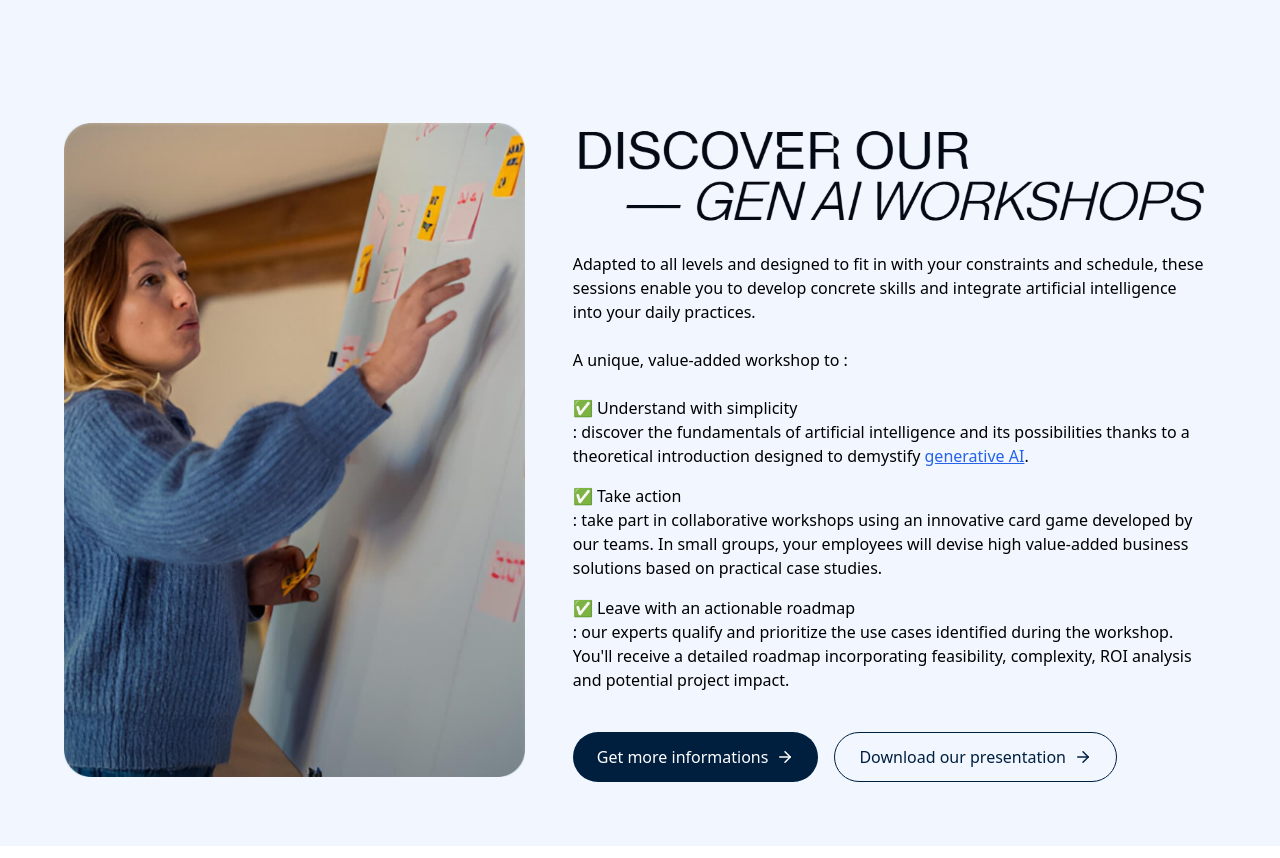
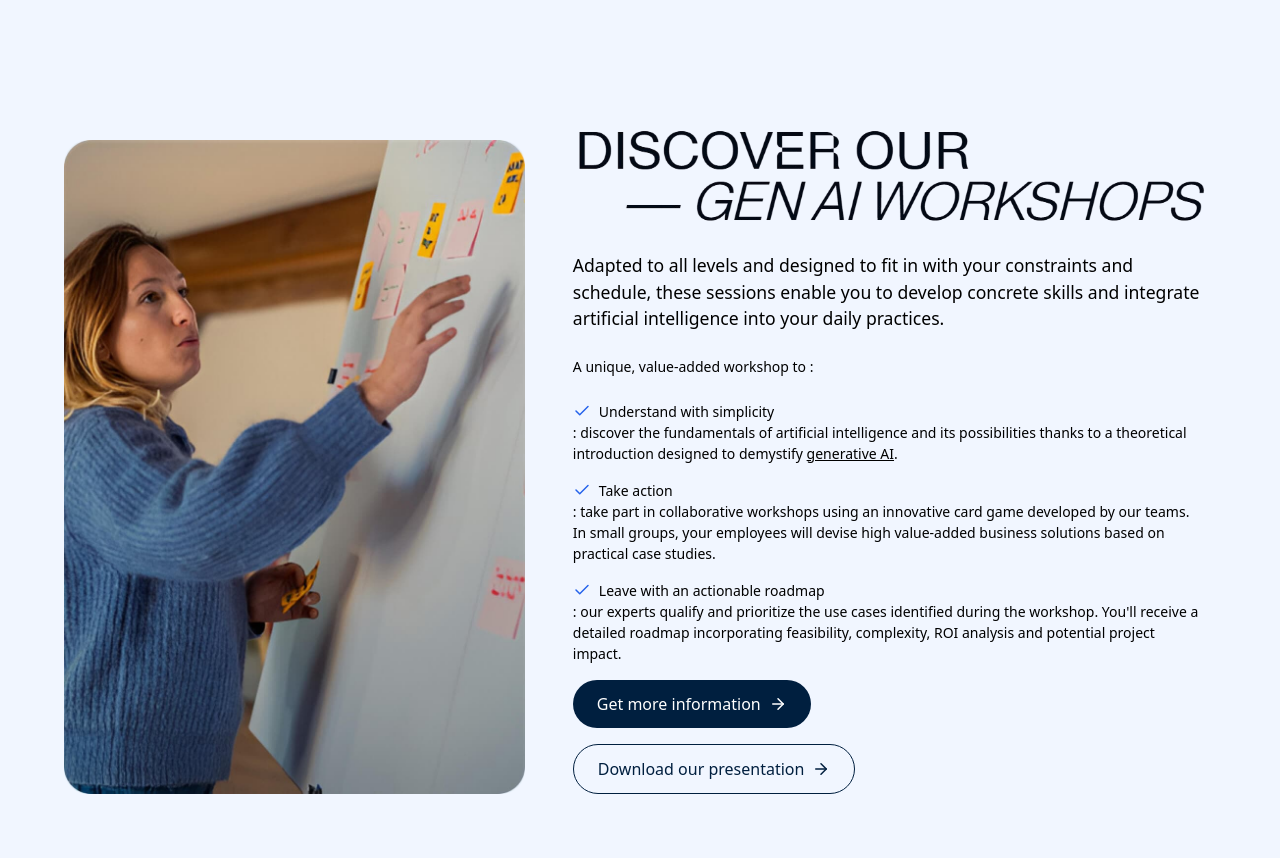
Before and after one commit to muskaanfayyaz/betomorrow-clone, a Next.js app: page / in a window 1280 px wide. Shown: the part 8380-9238 px from the top of the page. Built offline with nearby package versions, Linux system fonts and the light colour scheme.

Commit message:
Betomorrow

```diff
--- a/src/components/GenAIWorkshop.tsx
+++ b/src/components/GenAIWorkshop.tsx
@@ -1,24 +1,26 @@
 'use client';
 
 import Image from 'next/image';
-import { ArrowRight } from 'lucide-react';
+import { ArrowRight, Check } from 'lucide-react';
 
 export default function GenAIWorkshop() {
   return (
-    <section className="relative flex flex-col md:flex-row bg-[#f1f6ff] p-8 md:p-16 pt-[10rem] md:pt-[12rem] items-start gap-12 max-w-[90rem] mx-auto">
-      {/* Left: Image */}
-      <div className="flex-shrink-0 w-full md:w-[40%]">
+    <section className="relative flex flex-col md:flex-row bg-[#f1f6ff] p-8 md:p-16 pt-[10rem] md:pt-[12rem] items-stretch gap-12 max-w-[90rem] mx-auto">
+
+      {/* Left: Image aligned to bottom */}
+      <div className="flex-shrink-0 w-full md:w-[40%] flex items-end">
         <Image
           src="/formation/formation-1080.jpg"
           alt="Gen AI Workshop"
           width={400}
-          height={300}
+          height={1000}
           className="rounded-3xl w-full object-cover"
         />
       </div>
 
-      {/* Right: Text Content */}
-      <div className="flex flex-col w-full md:w-[55%] text-[#1a1a1a] space-y-6">
+      {/* Right: Text Content with space between */}
+      <div className="flex flex-col w-full md:w-[55%] text-[#1a1a1a] h-full justify-between">
+        <div className="space-y-6">
           <div className="w-full">
             <Image
               src="/gen-ai-work.png"
@@ -29,25 +31,25 @@ export default function GenAIWorkshop() {
             />
           </div>
 
-        <p className="text-black text-[1rem]">
+          <p className="text-black text-[1.1rem]">
             Adapted to all levels and designed to fit in with your constraints and schedule, these sessions enable you to develop concrete skills and integrate artificial intelligence into your daily practices.
           </p>
 
-        <p className="font-medium text-black text-[1rem]" >A unique, value-added workshop to :</p>
+          <p className="text-black text-[0.875rem] font-medium">A unique, value-added workshop to :</p>
 
-        <div className="space-y-4 text-black text-[1rem]">
+          <div className="space-y-4 text-black text-[0.875rem]">
             <div>
-            <p className="font-medium text-black flex items-center gap-2">
-              ✅ Understand with simplicity
+              <p className="text-black flex items-center gap-2 font-medium">
+                <Check className="text-blue-600" size={18} /> Understand with simplicity
               </p>
               <p>
-              : discover the fundamentals of artificial intelligence and its possibilities thanks to a theoretical introduction designed to demystify <a href="#" className="text-blue-600 underline">generative AI</a>.
+                : discover the fundamentals of artificial intelligence and its possibilities thanks to a theoretical introduction designed to demystify <a href="#" className="text-black underline">generative AI</a>.
               </p>
             </div>
 
             <div>
-            <p className="font-medium text-black flex items-center gap-2">
-              ✅ Take action
+              <p className="text-black flex items-center gap-2 font-medium">
+                <Check className="text-blue-600" size={18} /> Take action
               </p>
               <p>
                 : take part in collaborative workshops using an innovative card game developed by our teams. In small groups, your employees will devise high value-added business solutions based on practical case studies.
@@ -55,21 +57,22 @@ export default function GenAIWorkshop() {
             </div>
 
             <div>
-            <p className="font-medium text-black flex items-center gap-2">
-              ✅ Leave with an actionable roadmap
+              <p className="text-black flex items-center gap-2 font-medium">
+                <Check className="text-blue-600" size={18} /> Leave with an actionable roadmap
               </p>
               <p>
                 : our experts qualify and prioritize the use cases identified during the workshop. You&apos;ll receive a detailed roadmap incorporating feasibility, complexity, ROI analysis and potential project impact.
               </p>
             </div>
           </div>
+        </div>
 
-        {/* Buttons */}
-        <div className="flex flex-col sm:flex-row gap-4 pt-4">
-          <button className="bg-[#001f3f] text-white px-6 py-3 rounded-full flex items-center gap-2 hover:bg-[#003366] transition">
-            Get more informations <ArrowRight size={18} />
+        {/* Buttons aligned to bottom */}
+        <div className="flex flex-col gap-4 pt-4 mt-auto">
+          <button className="w-fit bg-[#001f3f] text-white px-6 py-3 rounded-full flex items-center gap-2 hover:bg-[#003366] transition">
+            Get more information <ArrowRight size={18} />
           </button>
-          <button className="border border-[#001f3f] text-[#001f3f] px-6 py-3 rounded-full flex items-center gap-2 hover:bg-[#001f3f]/5 transition">
+          <button className="w-fit border border-[#001f3f] text-[#001f3f] px-6 py-3 rounded-full flex items-center gap-2 hover:bg-[#001f3f]/5 transition">
             Download our presentation <ArrowRight size={18} />
           </button>
         </div>
```
Lines whose indentation alone changed are shown as unchanged.
